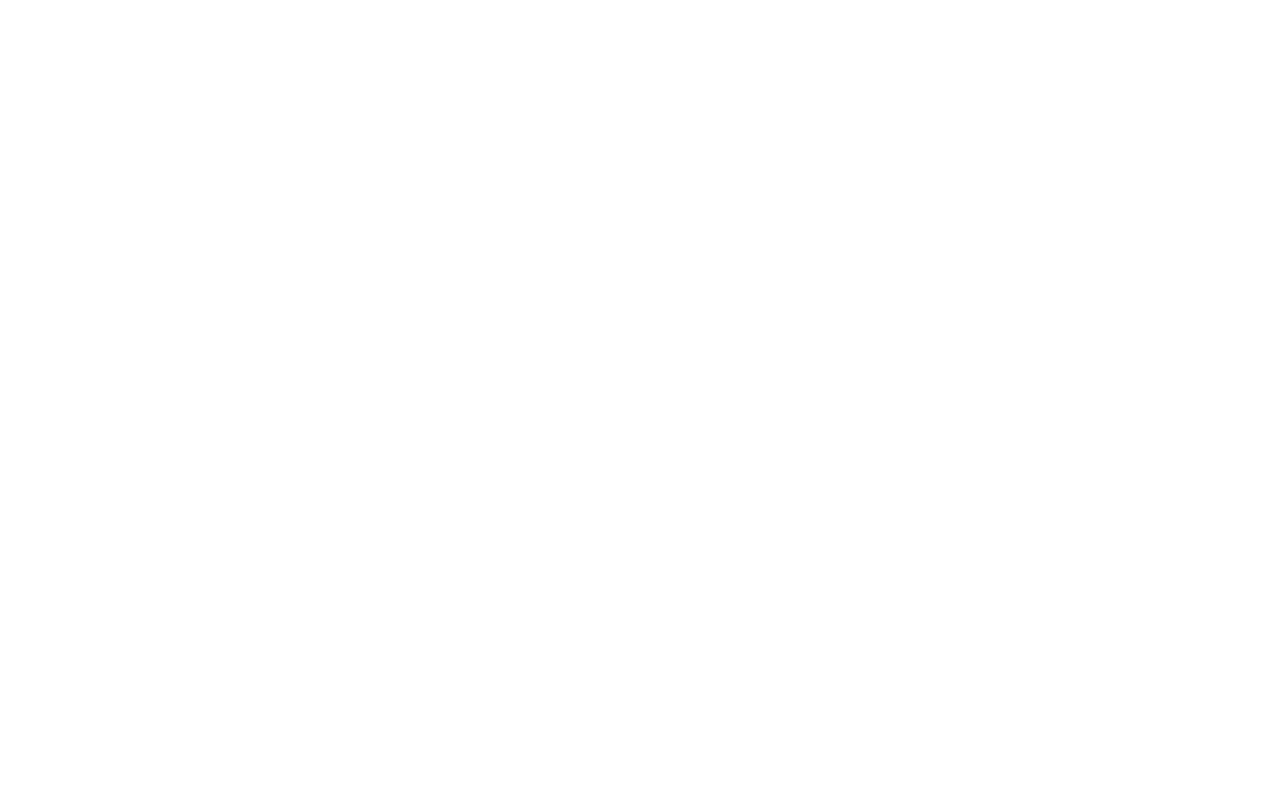
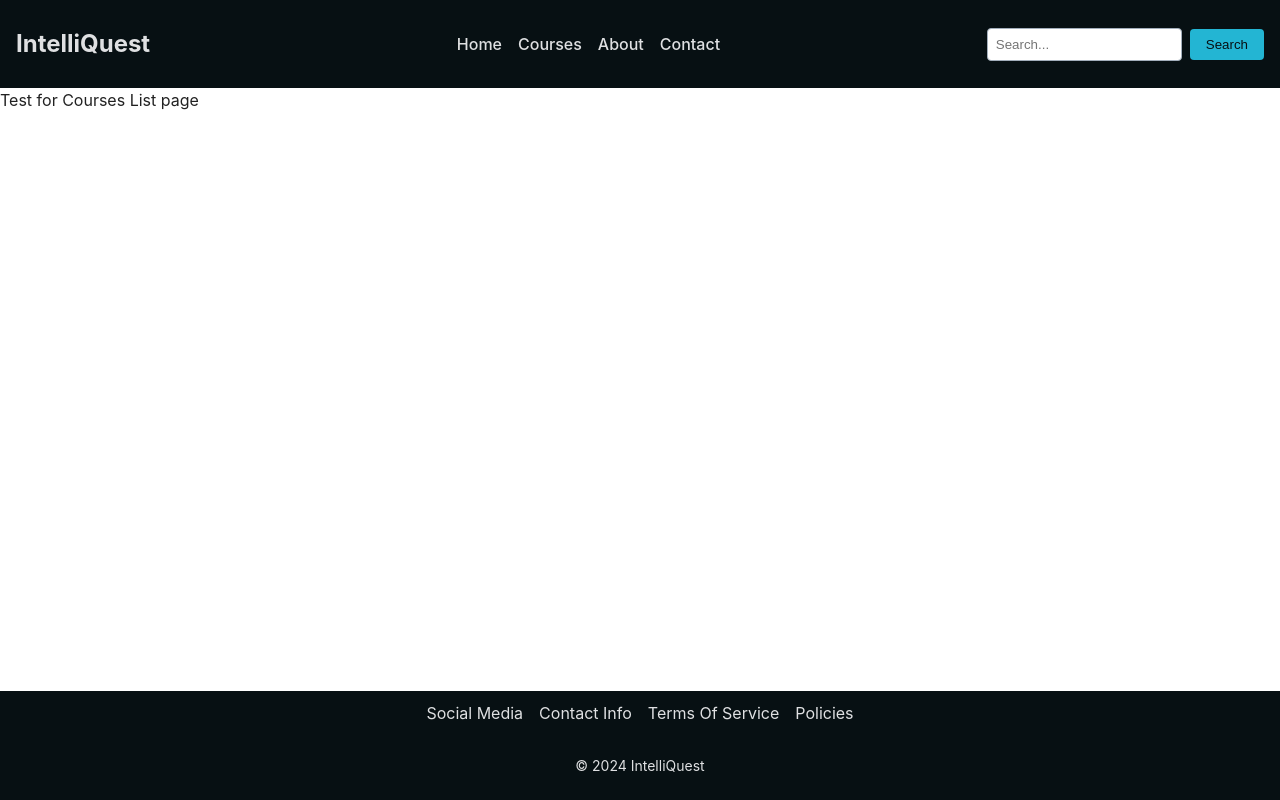
Before and after one commit to IVIonsters/IntelliQuest, a React (Vite) app in the folder intelliquest-frontend/: page /CourseList in a window 1280 px wide. Before the commit this address had no page. Built offline with nearby package versions, Linux system fonts and the light colour scheme.

Commit message:
added Links to NavBar pages and placeholder jsx pages

```diff
--- /dev/null
+++ b/intelliquest-frontend/src/components/About/About.jsx
@@ -0,0 +1,9 @@
+function About() {
+    return (
+        <div>
+            Test for About page
+        </div>
+    );
+}
+
+export default About;
--- /dev/null
+++ b/intelliquest-frontend/src/components/Contact/Contact.jsx
@@ -0,0 +1,9 @@
+function Contact() {
+    return (
+        <div>
+            Test for Contacts page
+        </div>
+    );
+}
+
+export default Contact;
--- a/intelliquest-frontend/src/components/Courses/CourseList.jsx
+++ b/intelliquest-frontend/src/components/Courses/CourseList.jsx
@@ -0,0 +1,9 @@
+function CourseList() {
+    return (
+        <div>
+            Test for Courses List page
+        </div>
+    );
+}
+
+export default CourseList;
--- a/intelliquest-frontend/src/components/Navigation/Navbar.jsx
+++ b/intelliquest-frontend/src/components/Navigation/Navbar.jsx
@@ -1,5 +1,6 @@
 import React, { useState } from 'react';
 import styles from './Navbar.module.css';
+import { Link, useLocation } from 'react-router-dom';
 
 const Navbar = ({ onSearch }) => {
   const [searchTerm, setSearchTerm] = useState('');
@@ -18,9 +19,9 @@ const Navbar = ({ onSearch }) => {
       <div className={styles.logo}>IntelliQuest</div>
       <ul className={styles.navLinks}>
         <li><a href="/">Home</a></li>
-        <li><a href="/courses">Courses</a></li>
-        <li><a href="/about">About</a></li>
-        <li><a href="/contact">Contact</a></li>
+        <li><Link to = "/CourseList">Courses</Link></li>
+        <li><Link to ="/About">About</Link></li>
+        <li><Link to ="/Contact">Contact</Link></li>
       </ul>
       <form onSubmit={handleSearchSubmit} className={styles.searchForm}>
         <input
```
Also changed, not shown: intelliquest-frontend/src/main.jsx (+15 -0 lines), intelliquest-frontend/src/components/About/About.module.css (added), intelliquest-frontend/src/components/Contact/Contact.module.css (added).
